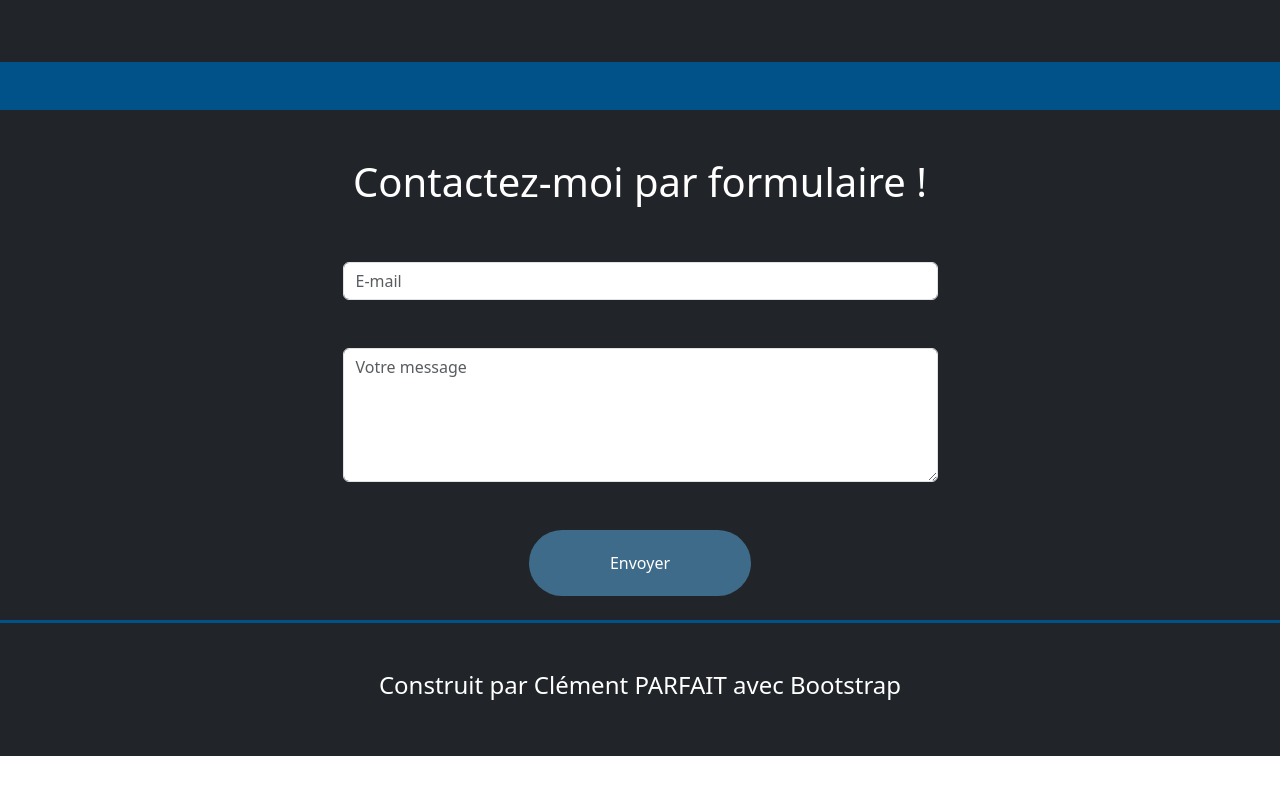
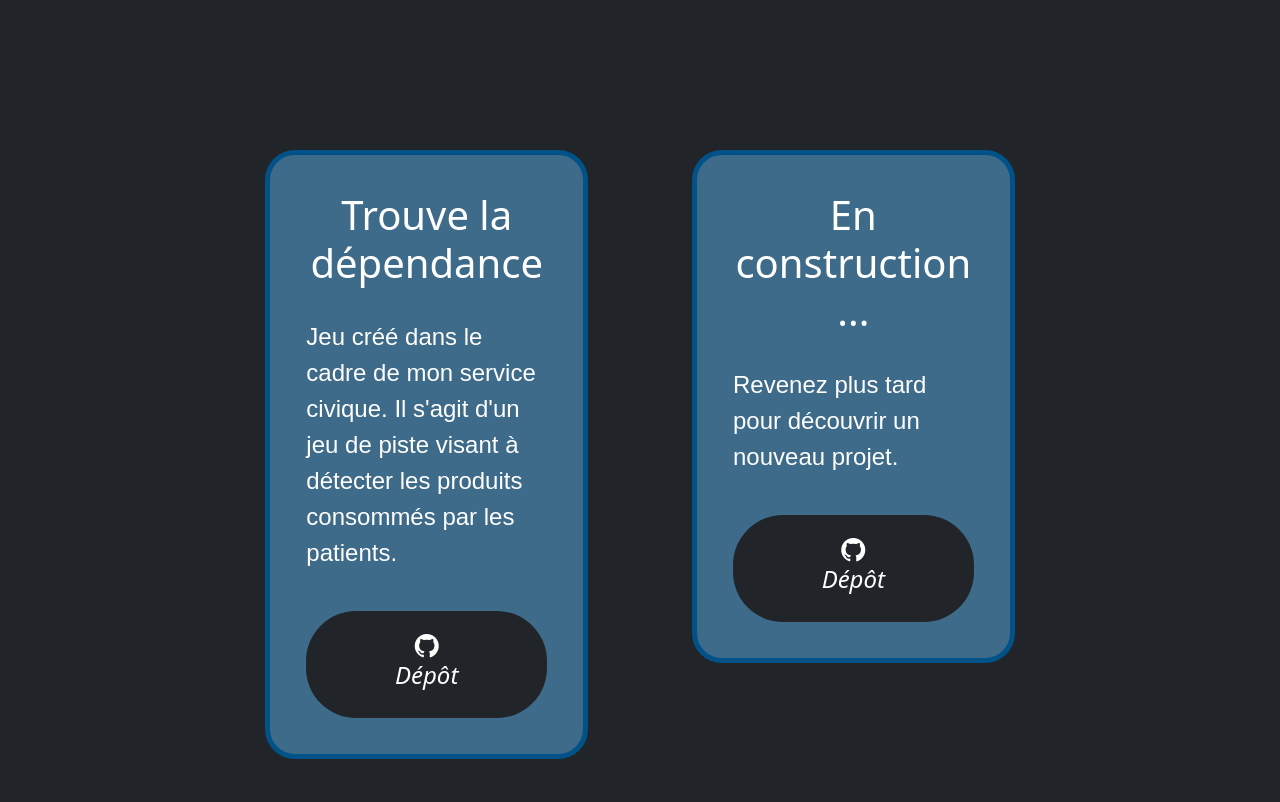
Before and after one commit to Cparfaitpro/Cparfaitpro.github.io, a plain HTML site: page index.html in a window 1280 px wide. Shown: the part 3498-4300 px from the top of the page. Before the commit the page ends 4254 px from the top, so only its background shows below. Drawn offline with Linux system fonts and the light colour scheme.

Commit message:
Ajout dépot github

```diff
--- a/index.html
+++ b/index.html
@@ -200,6 +200,35 @@
                 </div>
             </div>
         </div>
+        <br></br>
+        <div class="row d-flex justify-content-center">
+            <div class="col-md-6 col-lg-4 mb-4">
+                <div class="card text-white text-center project-card primary-background">
+                    <div class="card-body">
+                        <h3 class="card-title display-6">Trouve la dépendance</h3>
+                        <br>
+                        <p class="card-text text-start">Jeu créé dans le cadre de mon service civique. Il s'agit d'un jeu de piste visant à détecter les produits consommés par les patients.</p>
+                        <br>
+                        <a class="btn bg-dark btn-lg btn-github" href="https://github.com/Cparfaitpro/trouveladependance">
+                            <h4><i class="bi-github text-white"> Dépôt</i></h4>
+                        </a>
+                    </div>
+                </div>
+            </div>
+            <div class="col-md-6 col-lg-4 mb-4">
+                <div class="card text-white text-center project-card primary-background">
+                    <div class="card-body">
+                        <h3 class="card-title display-6">En construction...</h3>
+                        <br>
+                        <p class="card-text text-start">Revenez plus tard pour découvrir un nouveau projet.</p>
+                        <br>
+                        <a class="btn bg-dark btn-lg btn-github" href="https://github.com/Cparfaitpro/">
+                            <h4><i class="bi-github text-white"> Dépôt</i></h4>
+                        </a>
+                    </div>
+                </div>
+            </div>
+        </div>
     </div>
     <div class="secondary-background">
         <br>
```
